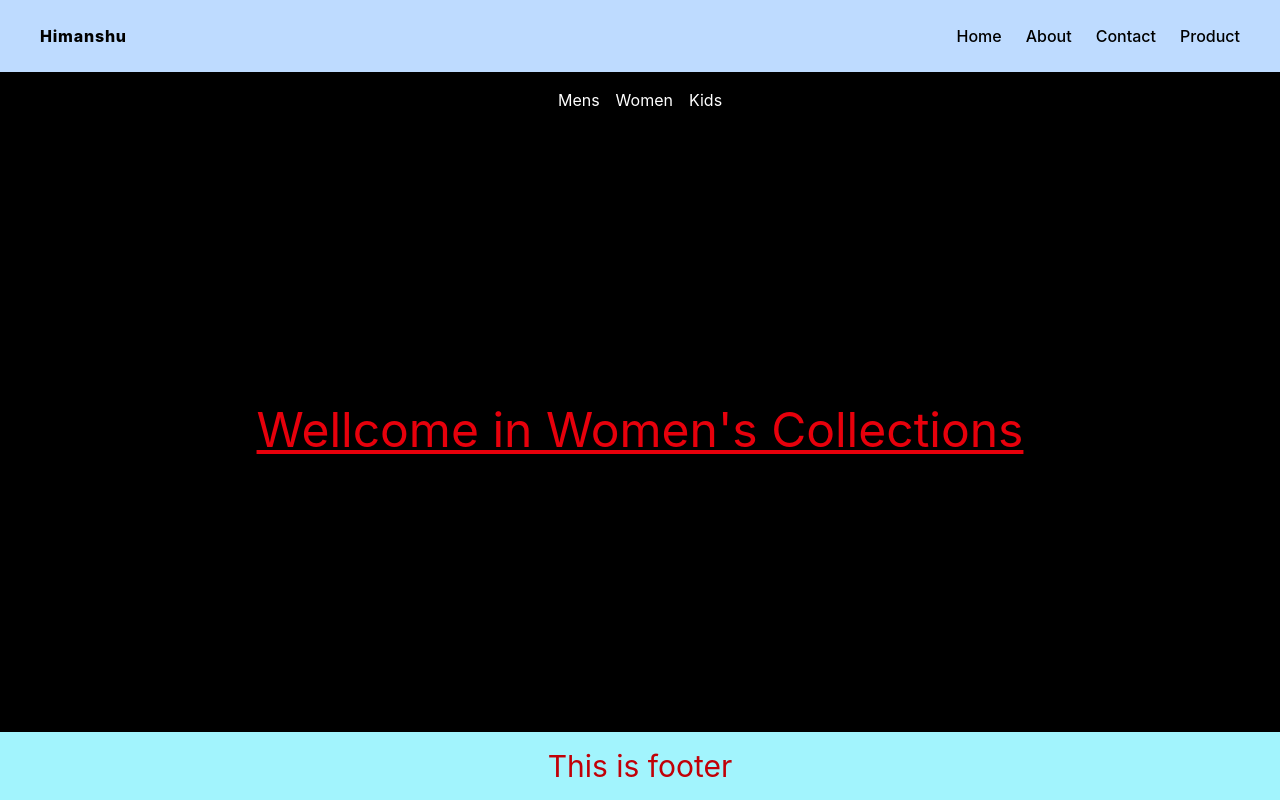
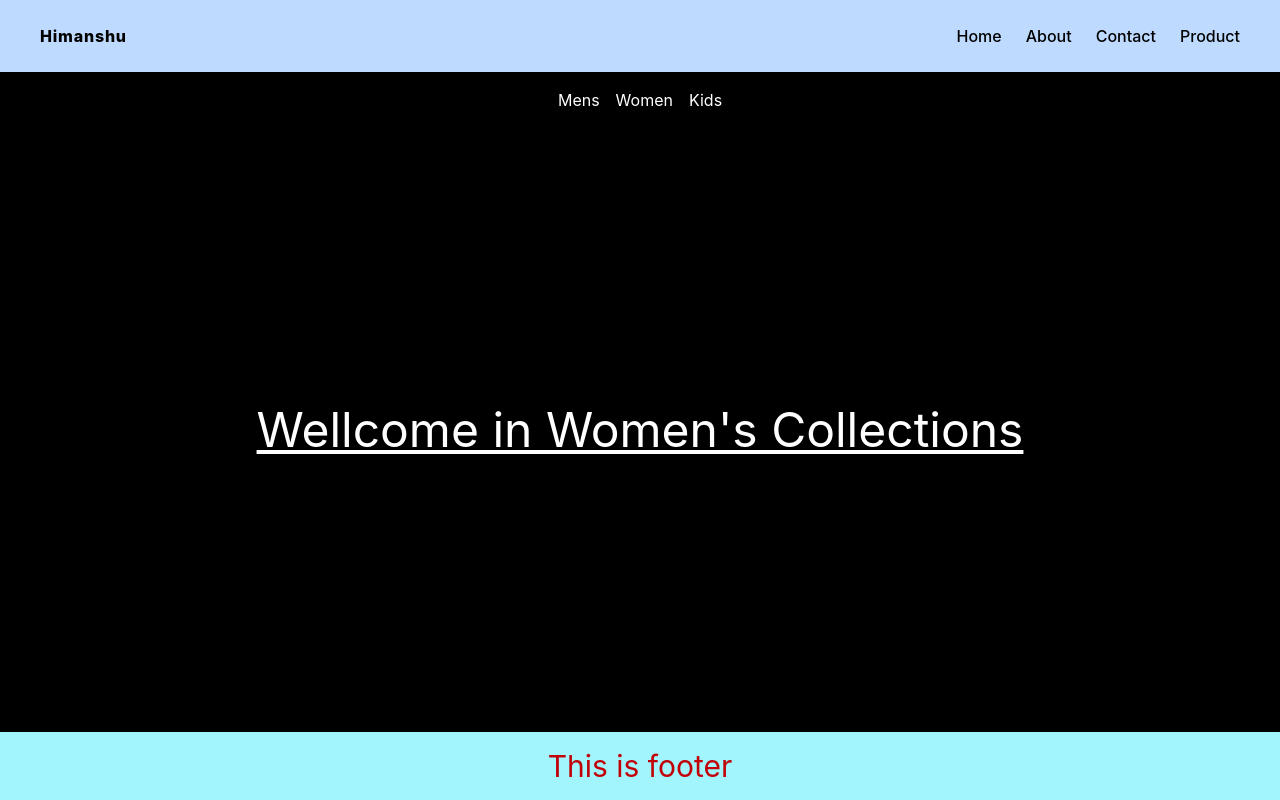
Before and after one commit to Himanshumishrahkm/learning_Routing, a React (Vite) app: page /product/women in a window 1280 px wide. Built offline with nearby package versions, Linux system fonts and the light colour scheme.

Commit message:
UnFound page (404) added

```diff
--- a/src/App.jsx
+++ b/src/App.jsx
@@ -8,6 +8,7 @@ import Footer from './component/Footer.jsx'
 import Men from './pages/Men.jsx'
 import Women from './pages/Women.jsx'
 import Kids from './pages/Kids.jsx'
+import UnFound from './pages/UnFound.jsx'
 
 
 const App = () => {
@@ -26,6 +27,7 @@ const App = () => {
         <Route path='women' element={<Women/>} />
         <Route path='kid' element={<Kids/>} />
         </Route>
+        <Route path='*' element={<UnFound/>}/>
 
       </Routes>
       </main>
--- a/src/pages/About.jsx
+++ b/src/pages/About.jsx
@@ -2,7 +2,7 @@ import React from 'react'
 
 const About = () => {
   return (
-    <div className='flex h-full items-center justify-center'>
+    <div className='flex h-full flex-col items-center justify-center'>
       <h1 className=' text-5xl underline '>This is the About Section</h1>
     </div>
   )
--- /dev/null
+++ b/src/pages/UnFound.jsx
@@ -0,0 +1,13 @@
+import React from 'react'
+
+const UnFound = () => {
+  return (
+
+      <div className='flex h-full items-center justify-center'>
+      <h1 className=' text-5xl underline text-red-900'>404</h1>
+    </div>
+
+  )
+}
+
+export default UnFound
--- a/src/pages/Women.jsx
+++ b/src/pages/Women.jsx
@@ -4,7 +4,7 @@ const Women = () => {
   return (
 
       <div>
-      <h1 className='flex h-full text-5xl underline items-center justify-center text-red-600'>Wellcome in Women's Collections</h1>
+      <h1 className='flex h-full text-5xl underline items-center justify-center text-white'>Wellcome in Women's Collections</h1>
     </div>
 
   )
```
